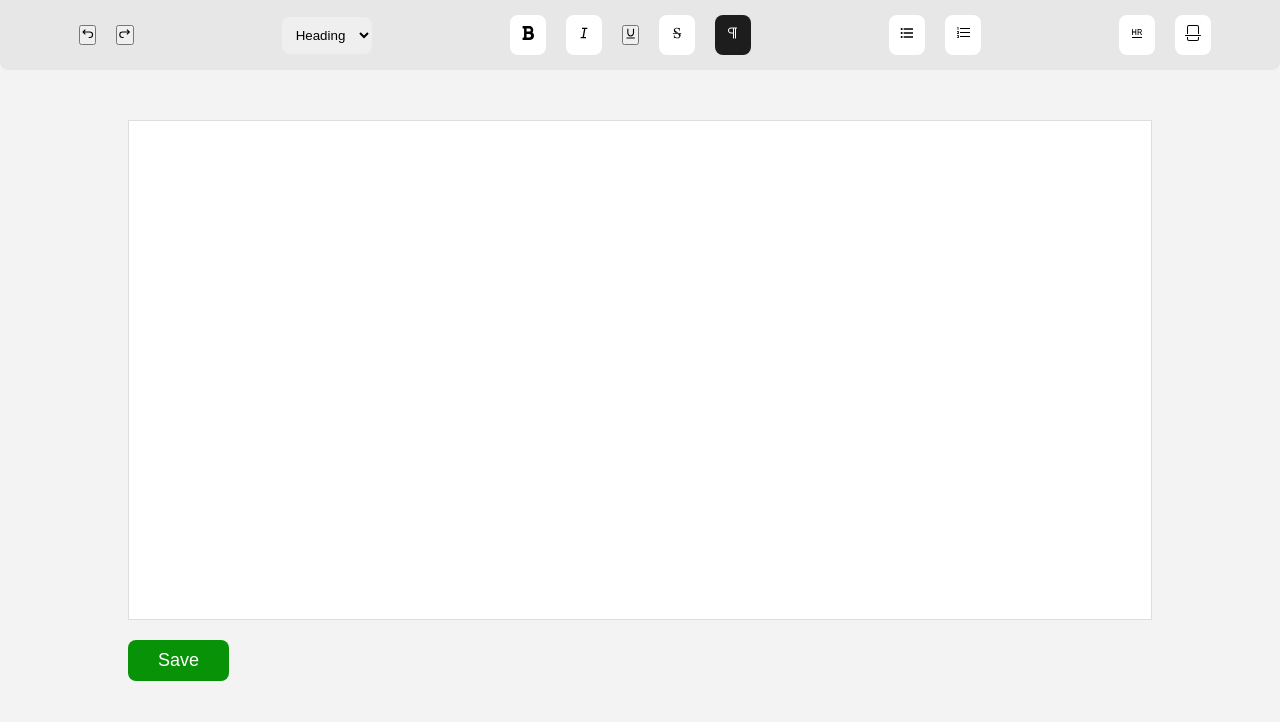
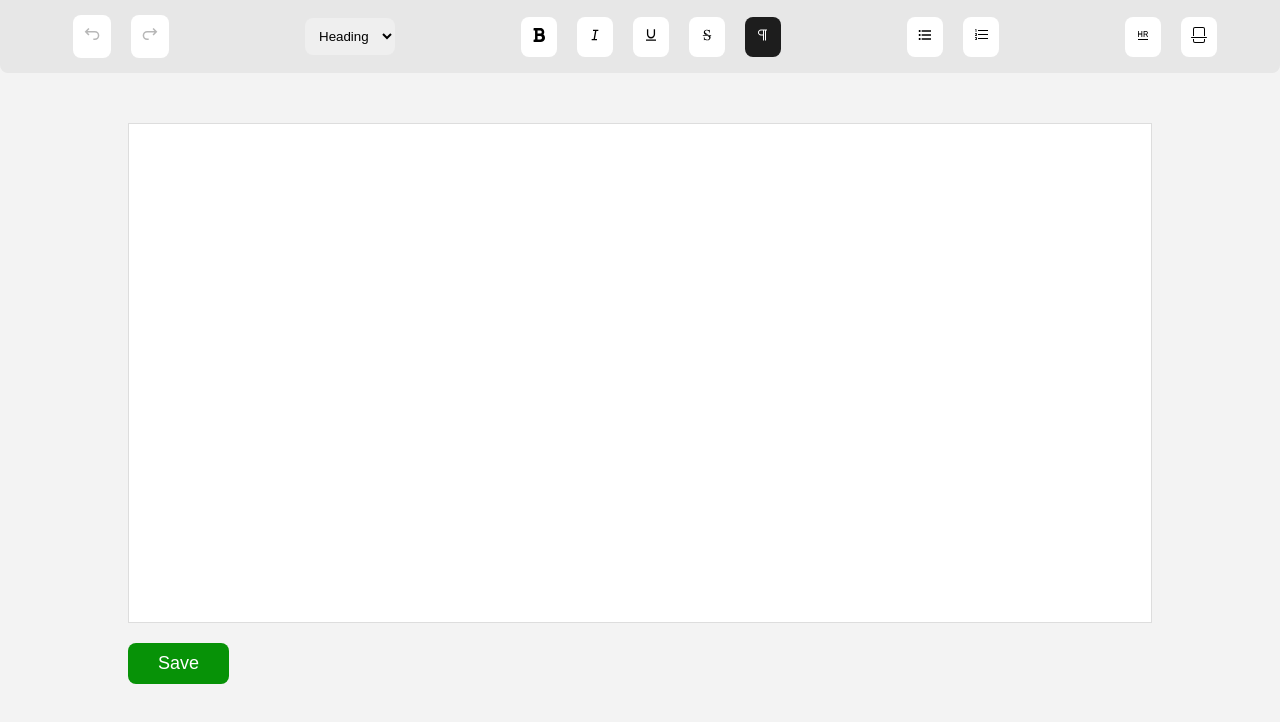
Before and after one commit to shsobur/text-editor, a React (Vite) app: page /textEditor in a window 1280 px wide. Shown: the top 722 px of the page. Built offline with nearby package versions, Linux system fonts and the light colour scheme; a web font is replaced by a local one.

Commit message:
Added undo, redu and underlile tools

```diff
--- a/package.json
+++ b/package.json
@@ -10,6 +10,7 @@
     "preview": "vite preview"
   },
   "dependencies": {
+    "@tiptap/extension-underline": "^2.10.4",
     "@tiptap/pm": "^2.10.4",
     "@tiptap/react": "^2.10.4",
     "@tiptap/starter-kit": "^2.10.4",
--- a/src/Layout/Pages/TextEditor/TextEditor.css
+++ b/src/Layout/Pages/TextEditor/TextEditor.css
@@ -3,10 +3,7 @@
   height: 100vh;
   margin: auto;
   background-color: #f3f3f3;
-  /* border: 2px solid red; */
 }
-
-/* Active tools__ */
 
 .deitor_navbar_main_container {
   max-width: 1280px;
@@ -20,12 +17,7 @@
   border-bottom-right-radius: 8px;
 }
 
-/* .deitor_navbar_main_container button:hover {
-  background-color: #fcfcfc;
-}
-.deitor_navbar_main_container button:active {
-  background-color: #f1f1f1;
-} */
+/* Active tools__ */
 
 .active_tool {
   font-size: 16px;
@@ -50,6 +42,32 @@
 
 .deitor_nevbar_undo_and_redo_container button {
   margin: 0 10px;
+}
+
+.undo {
+  padding: 10px;
+  border: none;
+  font-size: 18px;
+  cursor: pointer;
+  border-radius: 8px;
+  background-color: #ffffff;
+}
+
+.undo:active {
+  background-color: #f0f0f0;
+}
+
+.redo {
+  padding: 10px;
+  border: none;
+  font-size: 18px;
+  cursor: pointer;
+  border-radius: 8px;
+  background-color: #ffffff;
+}
+
+.redo:active {
+  background-color: #f0f0f0;
 }
 
 /* Heading section__ */
--- a/src/Layout/Pages/TextEditor/TextEditor.jsx
+++ b/src/Layout/Pages/TextEditor/TextEditor.jsx
@@ -1,6 +1,7 @@
 import "./TextEditor.css";
+import StarterKit from "@tiptap/starter-kit";
+import Underline from "@tiptap/extension-underline";
 import { EditorContent, useEditor } from "@tiptap/react";
-import StarterKit from "@tiptap/starter-kit";
 // React icons__
 import { FaBold } from "react-icons/fa";
 import { RiItalic } from "react-icons/ri";
@@ -13,7 +14,7 @@ import { VscHorizontalRule, VscListOrdered } from "react-icons/vsc";
 
 const TextEditor = () => {
   const editor = useEditor({
-    extensions: [StarterKit],
+    extensions: [StarterKit, Underline],
     content: "",
   });
 
@@ -30,16 +31,28 @@ const TextEditor = () => {
   const isBulletList = editor.isActive("bulletList");
   const isHorizontalRule = editor.isActive("horizontalRule");
   const isHardBreak = editor.isActive("hardBreak");
+  const isUnderline = editor.isActive("underline");
 
   return (
     <>
       <div className="deitor_main_container">
         <div className="deitor_navbar_main_container">
           <div className="deitor_nevbar_undo_and_redo_container">
-            <button title="Undo">
+            <button
+              className="undo"
+              title="Undo"
+              onClick={() => editor.chain().focus().undo().run()}
+              disabled={!editor.can().chain().focus().undo().run()}
+            >
               <GrUndo />
             </button>
-            <button title="Redo">
+
+            <button
+              className="redo"
+              title="Redo"
+              onClick={() => editor.chain().focus().redo().run()}
+              disabled={!editor.can().chain().focus().redo().run()}
+            >
               <GrRedo />
             </button>
           </div>
@@ -89,7 +102,12 @@ const TextEditor = () => {
             </div>
 
             <div className="editor_navbar_underline_container">
-              <button title="Underline">
+              <button
+                title="Underline"
+                onClick={() => editor.chain().focus().toggleUnderline().run()}
+                disabled={!editor.can().chain().focus().toggleUnderline().run()}
+                className={isUnderline ? "active_tool" : "disable_tool"}
+              >
                 <AiOutlineUnderline />
               </button>
             </div>
```
Also changed, not shown: 1 other file (tests, documents, lock files or other folders).
